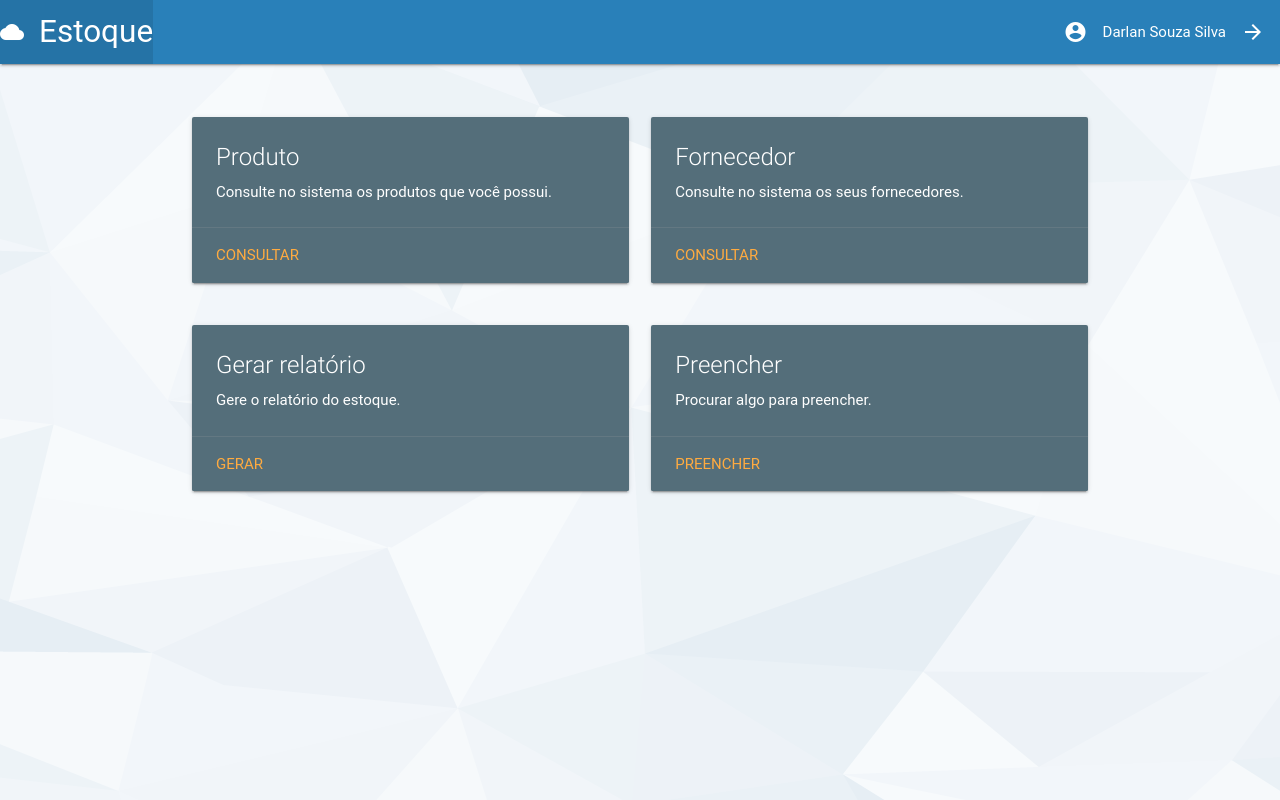
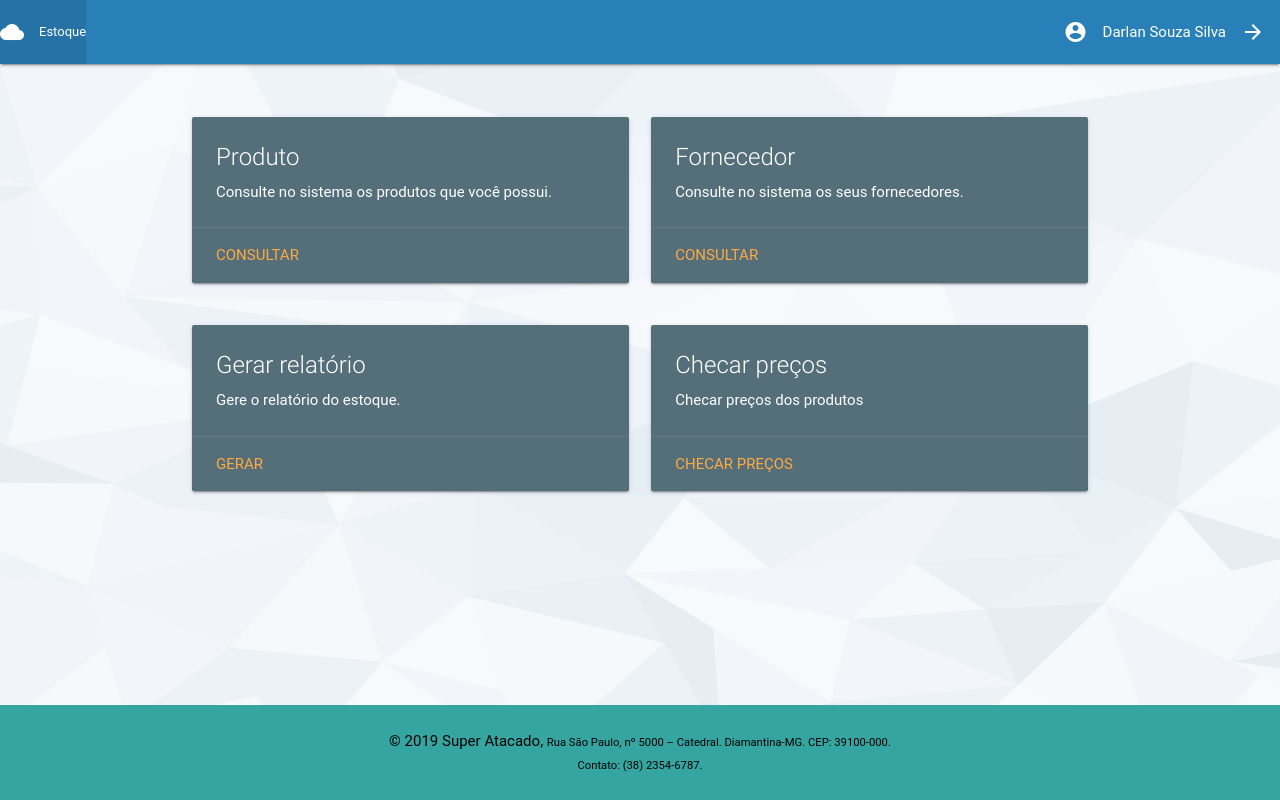
Before and after one commit to Darlan-Souza/gera_estoque, a PHP site: page /tcpdf/ in a window 1280 px wide. Run offline with PHP 8.4, Linux system fonts and the light colour scheme; the visitor is signed in with stand-in values (Sample User, id 1); data comes from the database, SQL or seed files in the repository; some libraries are stand-ins or nearby versions; some web fonts are replaced.

Commit message:
correcoes no footer

```diff
--- a/css/somesystem.css
+++ b/css/somesystem.css
@@ -75,6 +75,14 @@ h2 {
 
 #nav-adm{
 	background-color: #fff;
+}
+
+#nav-segtrab{
+	background-color: #2e7d32;
+}
+
+#nav-odonto{
+	background-color: #d32f2f;
 }
 
 nav a:hover, nav a:focus{
@@ -261,6 +269,17 @@ nav li a:hover{
 	transition: 0.5s;
 	color: white;
 }
+
+.area-epi{
+	background: #fff;
+	color: #222;
+}
+
+.area-epi:hover{
+	background: #43a047;
+	transition: 0.5s;
+	color: white;
+}
 /*==== end =========*/
 
 /*=== area user externo*/
@@ -342,6 +361,9 @@ td, th {
 	background-color: #34a5a1;
 	color: black;
 	padding: 10px;
+	position:fixed;
+    bottom:0;
+    width:100%;
 }
 
 .footer-pericia{
@@ -353,6 +375,18 @@ td, th {
 .footer-adm{
 	background-color: #fff;
 	color: black;
+	padding: 10px;
+}
+
+.footer-segtrab{
+	background-color: #2e7d32;
+	color: #fff;
+	padding: 10px;
+}
+
+.footer-odonto{
+	background-color: #d32f2f;
+	color: #fff;
 	padding: 10px;
 }
 /* ============================= Fim do footer =================================*/
--- a/fornecedor/consulta_fornecedor.php
+++ b/fornecedor/consulta_fornecedor.php
@@ -29,6 +29,7 @@
       <link href="../css/materialize.css" type="text/css" rel="stylesheet" media="screen,projection"/>
       <link href="../css/style.css" type="text/css" rel="stylesheet" media="screen,projection"/>
       <link rel="stylesheet" type="text/css" href="../css/mbox-0.0.1.css"/>
+      <link href="../css/somesystem.css" type="text/css" rel="stylesheet" media="screen,projection"/>
 
       <style type="text/css">
         @media screen and (min-width: 600px) {
@@ -122,6 +123,11 @@
             </tbody>
           </table>
         </div>
+        <!-- ========== footer ==================== -->
+        <footer class="footer-psicologia">
+          <p class="center"> &copy; <script>document.write(new Date().getFullYear())</script> Super Atacado, <small>Rua São Paulo, nº 5000 – Catedral. Diamantina-MG. CEP: 39100-000. <br>
+          Contato: (38) 2354-6787.</small> </p>
+        </footer>
       </body>
       </html>
 
--- a/index.php
+++ b/index.php
@@ -27,6 +27,8 @@
       <link href="css/materialize.css" type="text/css" rel="stylesheet" media="screen,projection"/>
       <link href="css/style.css" type="text/css" rel="stylesheet" media="screen,projection"/>
       <link rel="stylesheet" type="text/css" href="css/mbox-0.0.1.css"/>
+      <link href="css/somesystem.css" type="text/css" rel="stylesheet" media="screen,projection"/>
+
     </head>
     <body>
       <nav style="background:#2980b9 ;">
@@ -93,17 +95,22 @@
           <div class="col s12 m6">
             <div class="card blue-grey darken-1">
               <div class="card-content white-text">
-                <span class="card-title">Preencher</span>
-                <p>Procurar algo para preencher.</p>
+                <span class="card-title">Checar preços</span>
+                <p>Checar preços dos produtos</p>
               </div>
               <div class="card-action">
-                <a href="#">Preencher</a>
+                <a href="#">Checar preços</a>
               </div>
             </div>
           </div>
         </div>
 
       </div>
+      <!-- ========== footer ==================== -->
+      <footer class="footer-psicologia">
+        <p class="center"> &copy; <script>document.write(new Date().getFullYear())</script> Super Atacado, <small>Rua São Paulo, nº 5000 – Catedral. Diamantina-MG. CEP: 39100-000. <br>
+        Contato: (38) 2354-6787.</small> </p>
+      </footer>
     </body>
     </html>
 
--- a/usuario/register.php
+++ b/usuario/register.php
@@ -23,11 +23,11 @@
 
     <body>
       <br>
+      <center><h5 style="font-weight: 600;">Registro de usuário</h5></center>
+      <br>
       <div class="col m12 s12">
-         <a class="waves-effect waves-light btn <?php if($flagUser == 1) echo 'hide' ?>" href="../index.php" style="color: black; background: white;"><i class="fa fa-arrow-left"></i> Voltar</a>
+        <a class="waves-effect waves-light btn" href="../index.php" style="background: #2e7d32; color: white; margin: 1em;"><i class="fas fa-arrow-left"></i> Voltar</a>
       </div>
-
-      <center><h5 style="font-weight: 600;">Registro de usuário</h5></center>
       <br>
       <div class="container">
         <div class="row">
```
Also changed, not shown: fornecedor/consulta_fornecedor_resultado.php (+6 -1 lines), fornecedor/inserir_fornecedor.php (+7 -1 lines), produto/consultar_produto.php (+7 -0 lines), produto/consultar_produto_resultado.php (+7 -0 lines), produto/edita_produto.php (+6 -1 lines), produto/inserir_produto.php (+7 -1 lines), relatorio/gerar.php (+6 -1 lines), usuario/editar.php (+7 -0 lines). Lines whose indentation alone changed are shown as unchanged.
